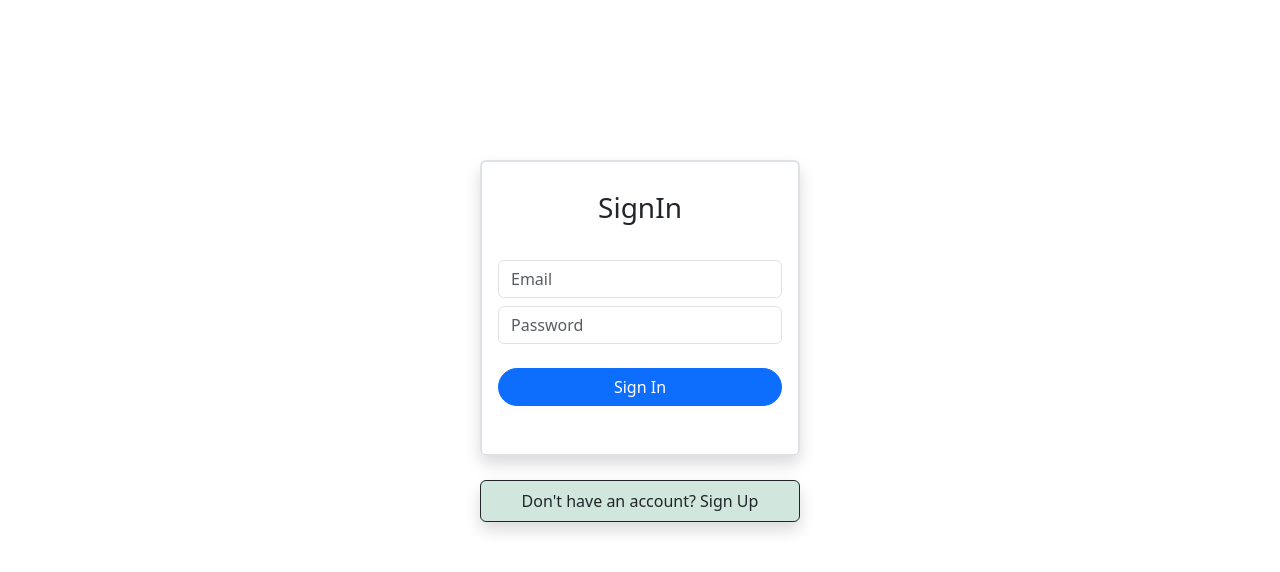
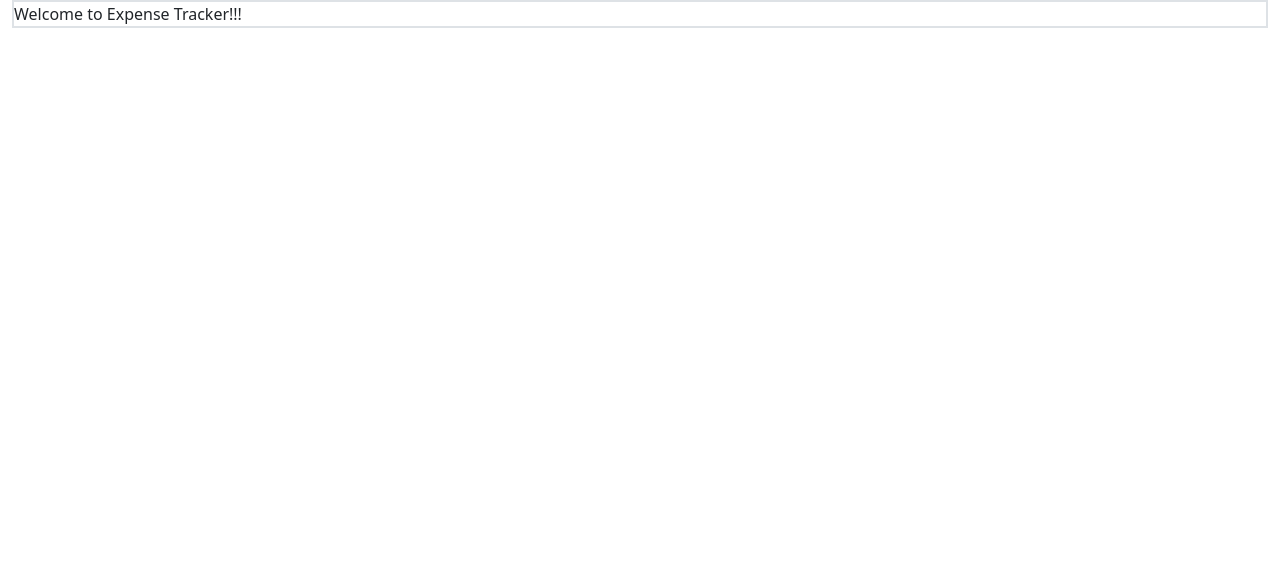
Before and after one commit to anujeet98/expense-tracker-react, a React (Create React App) app: page /home in a window 1280 px wide. Shown: the top 572 px of the page. Built offline with nearby package versions, Linux system fonts and the light colour scheme; no server answers.

Commit message:
authentication config for sign in and integrated home page

```diff
--- a/package.json
+++ b/package.json
@@ -11,6 +11,7 @@
     "react": "^18.2.0",
     "react-bootstrap": "^2.10.1",
     "react-dom": "^18.2.0",
+    "react-router-dom": "^5.2.0",
     "react-scripts": "5.0.1",
     "web-vitals": "^2.1.4"
   },
--- a/src/App.js
+++ b/src/App.js
@@ -1,12 +1,19 @@
+import { Route, Switch } from 'react-router-dom/cjs/react-router-dom.min';
 import './App.css';
 import Authentication from './components/pages/authentication/authentication';
+import Home from './components/pages/home/home';
 
 function App() {
-  return (
-    <div className="App">
-      <Authentication/>
-    </div>
-  );
+    return (
+        <Switch>
+              <Route path='/' exact>
+                  <Authentication/>
+              </Route>
+              <Route path='/home' exact>
+                  <Home/>
+              </Route>
+        </Switch>
+    );
 }
 
 export default App;
--- a/src/components/pages/authentication/authentication.jsx
+++ b/src/components/pages/authentication/authentication.jsx
@@ -1,15 +1,43 @@
 import { useRef, useState } from "react";
-import { Button, Form } from "react-bootstrap";
+import { Button, Form} from "react-bootstrap";
 import classes from './authentication.module.css';
+import { useHistory } from "react-router-dom/cjs/react-router-dom.min";
+// import { Link } from "react-router-dom";
 const FIREBASEKEY = process.env.REACT_APP_FIREBASE_KEY;
+
+async function authenticationHandler(authType, authobj) {
+    try{
+        const res = await fetch(`https://identitytoolkit.googleapis.com/v1/accounts:${authType ? 'signInWithPassword': 'signUp'}?key=${FIREBASEKEY}`,{
+            method: 'POST',
+            body: JSON.stringify(authobj),
+            headers:{
+                'Content-Type': 'application/json'
+            }
+        });
+        const resData = await res.json();
+        if(!res.ok){
+            throw new Error(resData.error.message);
+        }
+        return resData;
+    }
+    catch(err){
+        throw err;
+    }
+    finally{
+        // setIsLoading(false);
+    }
+}
+
 
 const Authentication = () => {
     const emailRef = useRef('');
     const passwordRef = useRef('');
     const cnfPasswordRef = useRef('');
     const [isSignIn, setIsSignIn] = useState(true);
+    const history = useHistory();
 
-    const AuthHandler = (e) => {
+    const AuthHandler = async(e) => {
+        try{
             e.preventDefault();
             if(emailRef.current.value.trim()==='')
                 return alert('Email must be non-empty');
@@ -18,54 +46,34 @@ const Authentication = () => {
             if(!isSignIn && passwordRef.current.value !== cnfPasswordRef.current.value)
                 return alert('Confirm password field must must match with the password field');
 
-        authenticationHandler();
-    }
-
-    async function authenticationHandler() {
-        try{
-            console.log(FIREBASEKEY);
-            const res = await fetch(`https://identitytoolkit.googleapis.com/v1/accounts:${isSignIn ? 'signInWithPassword': 'signUp'}?key=${FIREBASEKEY}`,{
-                method: 'POST',
-                body: JSON.stringify({
-                    email: emailRef.current.value,
-                    password: passwordRef.current.value,
-                    returnSecureToken: true,
-                }),
-                headers:{
-                    'Content-Type': 'application/json'
-                }
-            });
-            const resData = await res.json();
-            if(!res.ok){
-                throw new Error(resData.error.message);
-            }
-
-            //   authCtx.addToken(resData.idToken, resData.expiresIn);
+            //authCtx.addToken(resData.idToken, resData.expiresIn);
+            const resData = await authenticationHandler(isSignIn, {email: emailRef.current.value, password: passwordRef.current.value, returnSecureToken: true});
+            console.log('hello');
+            localStorage.setItem('expensetracker-token', resData.idToken);
             alert(`${isSignIn ? 'User sign in successful' : 'User sign up successful'}`);
             emailRef.current.value='';
             passwordRef.current.value='';
+            if(!isSignIn)
                 cnfPasswordRef.current.value='';
-            //   history.push('/profile');
+            history.push('/home');
         }
         catch(err){
             console.log(err.message);
             alert(err.message);
         }
-        finally{
-            // setIsLoading(false);
-        }
     }
 
     return (
-        <div>
-            <Form onSubmit={(e)=>AuthHandler(e)} className={classes.auth + " shadow rounded-2 d-flex flex-column gap-2 border border-2 rounded-2  pt-4 pb-5 ps-3 pe-3 mb-4 "}>
+        <div className={classes.authContainer}>
+            <Form onSubmit={(e)=>AuthHandler(e)} className={classes.auth + " shadow rounded-2 d-flex flex-column gap-2 border border-2 rounded-2  pt-4 pb-5 px-3 mb-4 "}>
                 <span className="mb-4 fs-3 ">{isSignIn ? 'SignIn' : 'SignUp'}</span>
                 <Form.Control type='email' placeholder='Email' ref={emailRef} required></Form.Control>
                 <Form.Control type='password' placeholder='Password' ref={passwordRef} required></Form.Control>
                 {!isSignIn && <Form.Control type='password' placeholder='Confirm Password' ref={cnfPasswordRef} required></Form.Control>}
+                {isSignIn && <a href='/forget'>forgot password</a>}
                 <Button type="submit" className="rounded-5 mt-3">{isSignIn ? 'Sign In' : 'Sign Up'}</Button>
             </Form>
-            <div className="btn border border-dark  mx-auto shadow p-2 rounded-2 bg-success-subtle " onClick={()=>setIsSignIn(!isSignIn)} style={{width: '20rem'}}>
+            <div className="btn border border-dark  ms-auto shadow p-2 rounded-2 bg-success-subtle " onClick={()=>setIsSignIn(!isSignIn)} style={{width: '20rem'}}>
                 {isSignIn ? 'Don\'t have an account? Sign Up' : 'Have an account? Sign In'}
             </div>
         </div>
--- a/src/components/pages/authentication/authentication.module.css
+++ b/src/components/pages/authentication/authentication.module.css
@@ -3,6 +3,6 @@
     margin: 10rem auto;
 }
 
-.formInput{
-
+.authContainer{
+    text-align: center;
 }
--- /dev/null
+++ b/src/components/pages/home/home.jsx
@@ -0,0 +1,12 @@
+import { Container } from "react-bootstrap"
+
+
+const Home = () => {
+    return (
+        <Container fluid>
+            <div className="border border-bottom border-2">Welcome to Expense Tracker!!!</div>
+        </Container>
+    )
+}
+
+export default Home;
--- a/src/index.js
+++ b/src/index.js
@@ -4,12 +4,13 @@ import './index.css';
 import App from './App';
 import reportWebVitals from './reportWebVitals';
 import '../node_modules/bootstrap/dist/css/bootstrap.css';
+import { BrowserRouter } from 'react-router-dom/cjs/react-router-dom';
 
 const root = ReactDOM.createRoot(document.getElementById('root'));
 root.render(
-  <React.StrictMode>
-    <App />
-  </React.StrictMode>
+  <BrowserRouter>
+      <App />
+  </BrowserRouter>
 );
 
 // If you want to start measuring performance in your app, pass a function
```
Also changed, not shown: src/contexts/auth/AuthProvider.jsx (added), src/contexts/auth/auth-context.js (added), 1 other file (tests, documents, lock files or other folders). Lines whose indentation alone changed are shown as unchanged.
